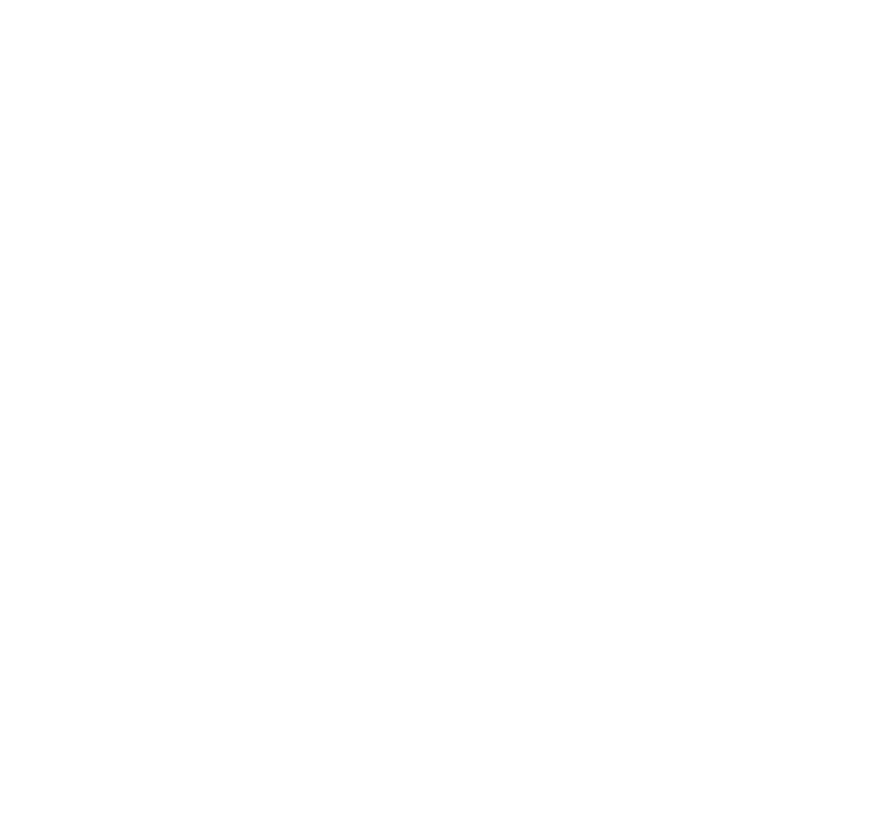
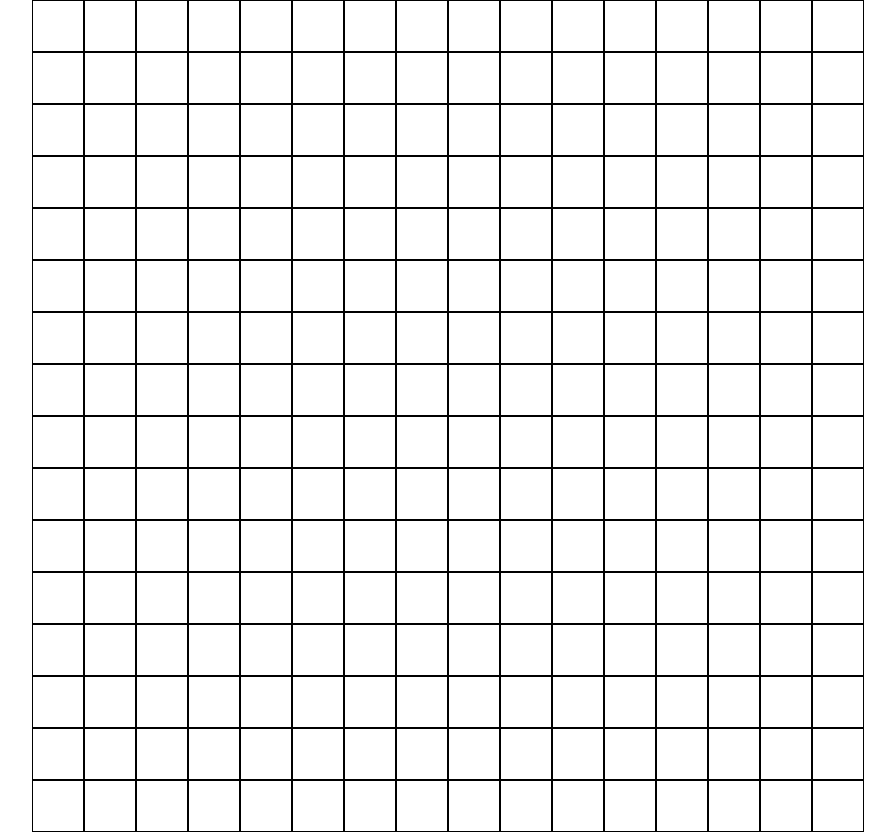
Before and after one commit to nothing36/etch-a-sketch, a plain HTML site: page index.html in a window 1280 px wide. Shown: the whole page, without its empty margins (183-1078 px from the left). Before the commit the page ends 800 px from the top, so only its background shows below. Drawn offline with Linux system fonts and the light colour scheme.

Commit message:
Create n x n grid on page load

```diff
--- a/assets/css/style.css
+++ b/assets/css/style.css
@@ -1,4 +1,18 @@
+* {
+    margin: 0;
+    padding: 0;
+}
+
 .container {
     display: flex;
     flex-wrap: wrap;
+    height: 830px;
+    width: 850px;
+    text-align: center;
 }
+
+body {
+    display: flex;
+    justify-content: center;
+    align-items: center;
+}
--- a/assets/scripts/etch-a-sketch.js
+++ b/assets/scripts/etch-a-sketch.js
@@ -0,0 +1,12 @@
+const boardLen = 16
+const container = document.querySelector(".container")
+
+// fill window with boxes on load
+window.onload = (event) => {
+  for (i = 0; i < (boardLen * boardLen); i++) {
+    let etchBox = document.createElement("div")
+    etchBox.style.cssText = "background-color: white; border: 1px solid black; width: 50px; height: 50px;"
+
+    container.appendChild(etchBox)
+  }
+};
```
